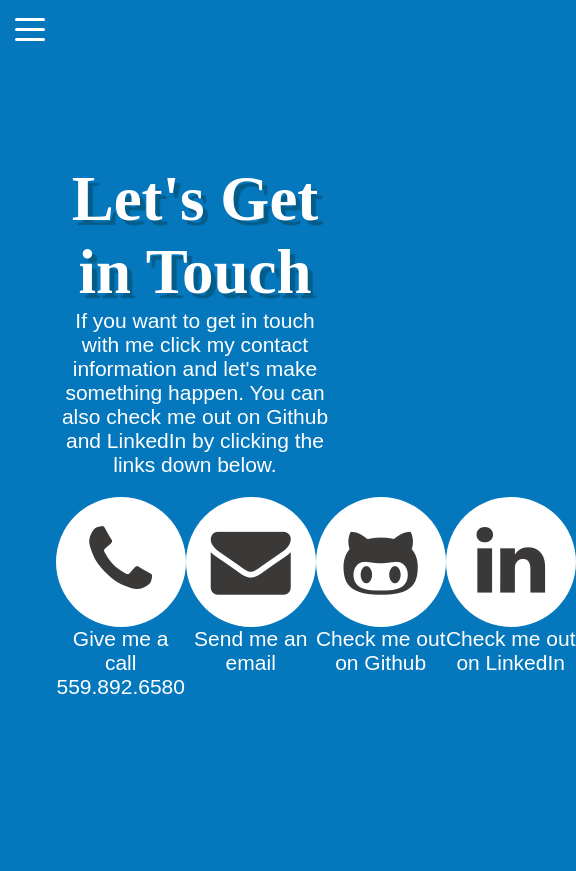
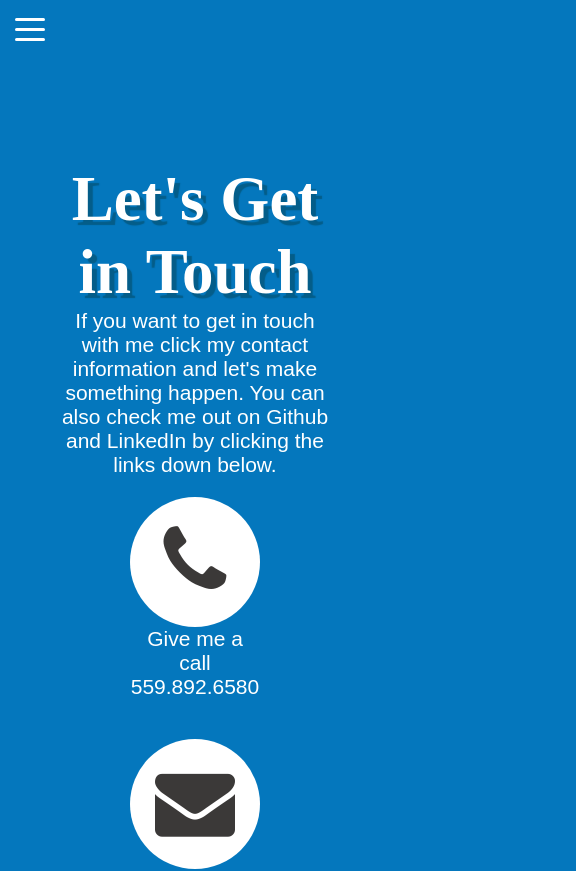
Before and after one commit to dramirez2096/davidramirez.design, an Angular app: page /contact in a window 390 px wide. Shown: the top 871 px of the page, 576 px wide, since content can reach past the window. Before the commit the page ends 844 px from the top, so only its background shows below. Built offline with nearby package versions, Linux system fonts and the light colour scheme; a web font is replaced by a local one.

Commit message:
flex-wrap added for responsiveness

```diff
--- a/src/app/components/pages/contact/contact.component.css
+++ b/src/app/components/pages/contact/contact.component.css
@@ -12,11 +12,12 @@
 } */
 .contact-grid{
     display: flex;
-  justify-content: space-around;
-  margin-top: 20px;
+    justify-content: space-around;
+    flex-wrap: wrap;
 }
 .contact-icon-wrap{
   width: 130px;
+  margin: 20px;
 }
 .contact-icon{
   height: 130px;
```
